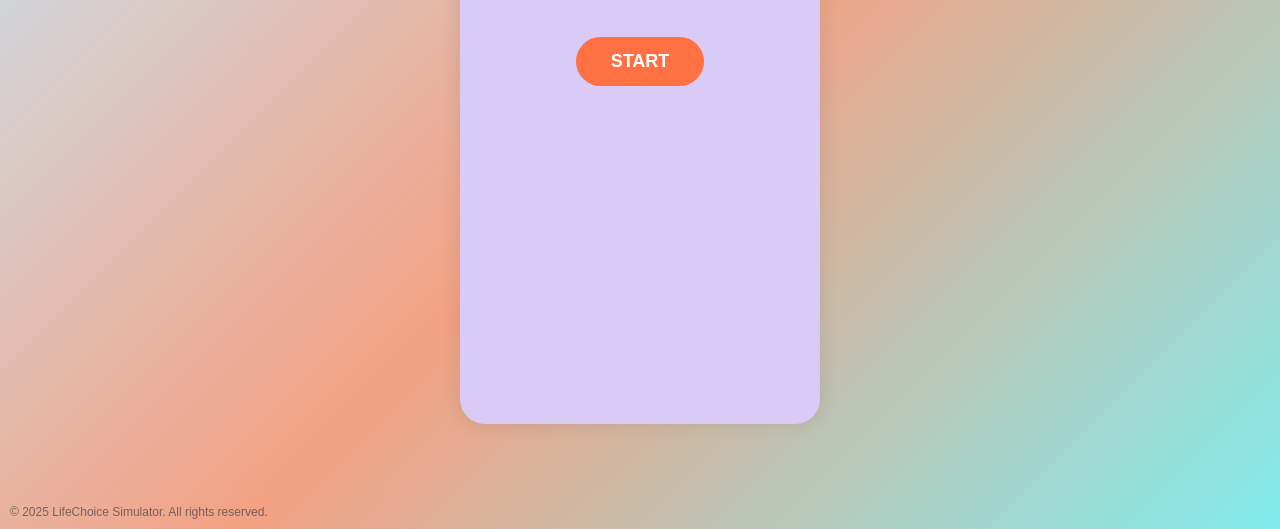
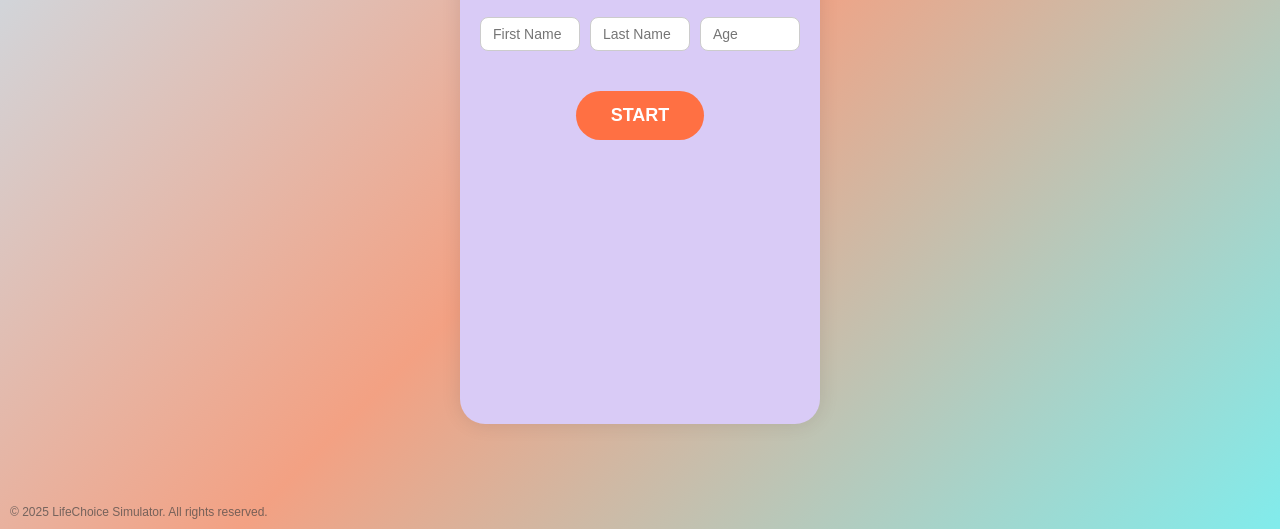
Before and after one commit to msgozde0/LifeChoiceSimulator, a plain HTML site: page index.html in a window 1280 px wide. Shown: the part 271-800 px from the top of the page. Drawn offline with Linux system fonts and the light colour scheme.

Commit message:
added form

```diff
--- a/index.html
+++ b/index.html
@@ -14,6 +14,12 @@
       receive a final life score based<br>
       on your decisions.
     </p>
+     <!-- added player info form -->
+    <form id="player-info-form">
+    <input type="text" id="firstName" name="firstName" placeholder="First Name" required />
+    <input type="text" id="lastName" name="lastName" placeholder="Last Name" required />
+    <input type="number" id="age" name="age" placeholder="Age" min="18" max="30" required />
+  </form>
     <button class="start-btn" id="startBtn">START</button>
 
 
--- a/style.css
+++ b/style.css
@@ -271,3 +271,35 @@ h2 {
   user-select: none;
   opacity: 0.7;
 }
+
+#player-info-form {
+  display: flex;
+  gap: 10px;
+  justify-content: center;
+  flex-wrap: wrap;
+  margin-bottom: 20px;
+}
+
+#player-info-form input {
+  padding: 8px 12px;
+  font-size: 14px;
+  border-radius: 8px;
+  border: 1px solid #ccc;
+  width: 100px;
+  box-sizing: border-box;
+}
+
+#player-info-form button {
+  padding: 8px 20px;
+  font-size: 14px;
+  border: none;
+  border-radius: 12px;
+  background-color: #ff7043;
+  color: white;
+  cursor: pointer;
+  transition: background-color 0.3s ease;
+}
+
+#player-info-form button:hover {
+  background-color: #ff5722;
+}
```
